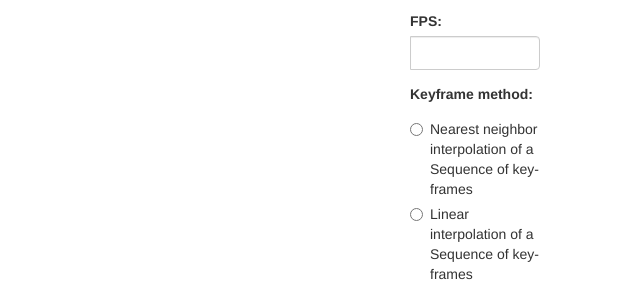
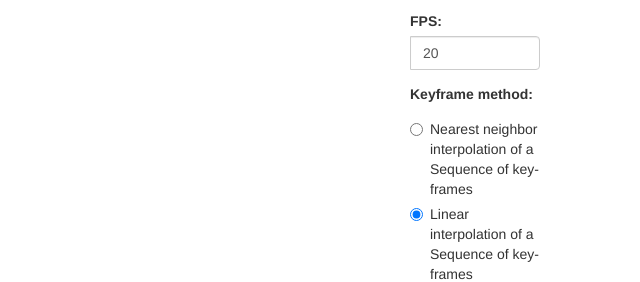
Before and after one commit to Trungi/modelling-c01, a plain HTML site: page index.html in a window 1280 px wide. Shown: the part 169-451 px from the top of the page, 640-1280 px from the left. Drawn offline with nearby package versions, Linux system fonts and the light colour scheme.

Commit message:
Changed defaults.

```diff
--- a/index.html
+++ b/index.html
@@ -43,7 +43,7 @@
 				<div class="col-md-12">
 					<div class="input-group">
 						<label for="fps-input">FPS:</label>
-						<input type="text" class="form-control" id="fps-input">
+						<input type="text" class="form-control" id="fps-input" value="20"></input>
 					</div>
 				</div>
 				<div class="col-md-12">
@@ -52,7 +52,7 @@
 						<label><input type="radio" name="optradio">Nearest neighbor interpolation of a Sequence of key-frames</label>
 					</div>
 					<div class="radio">
-						<label><input type="radio" name="optradio">Linear interpolation of a Sequence of key-frames</label>
+						<label><input type="radio" checked="checked" name="optradio">Linear interpolation of a Sequence of key-frames</label>
 					</div>
 					<div class="radio disabled">
 						<label><input type="radio" name="optradio" disabled>One Cubic Bezier curve</label>
```
